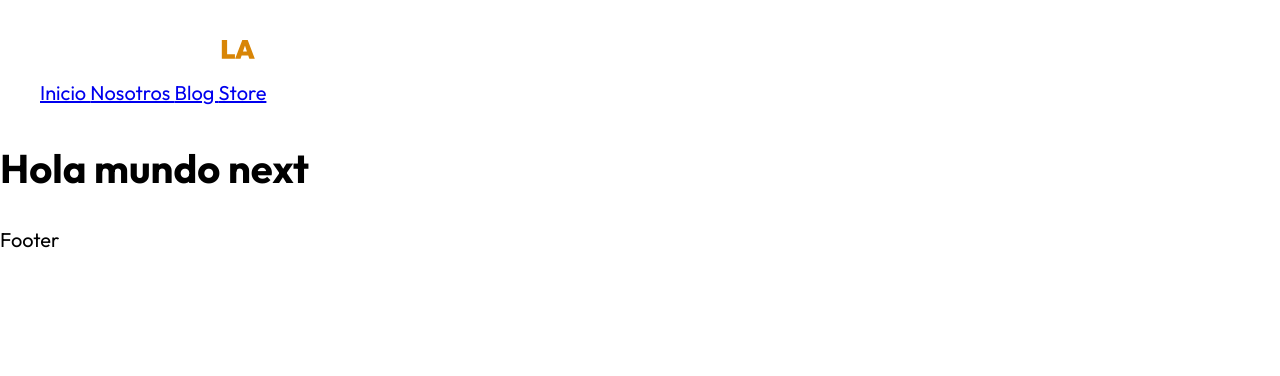
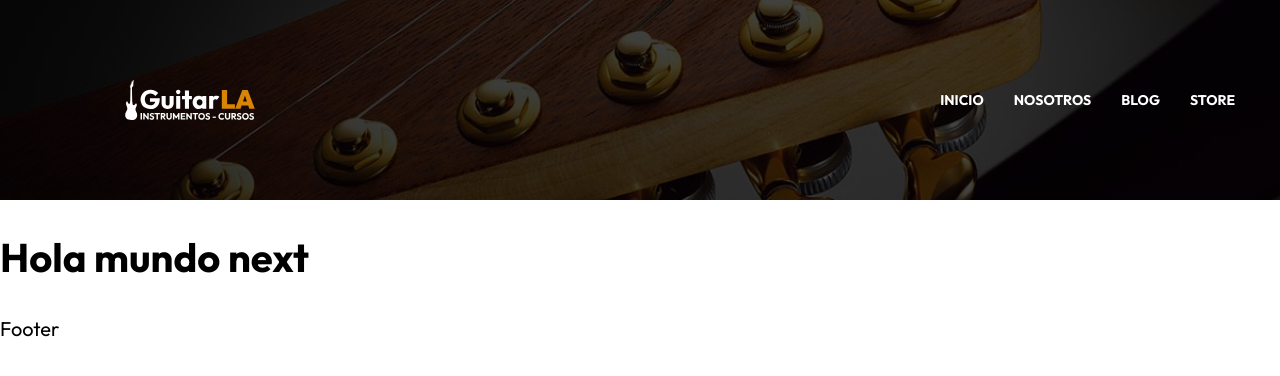
Before and after one commit to Moyrasc/Guitar-LA-Next.js, a Next.js app: page / in a window 1280 px wide. Shown: the top 376 px of the page. Built offline with nearby package versions, Linux system fonts and the light colour scheme.

Commit message:
style component header

```diff
--- a/components/header.js
+++ b/components/header.js
@@ -1,13 +1,14 @@
 import Image from "next/future/image";
 import Link from "next/link";
-import logo from "../public/img/logo.svg"
+import styles from "../styles/header.module.css"
+
 
 const Header = () => {
     return (
-    <header>
-        <div className="container">
+    <header className={styles.header}>
+        <div className={`container ${styles.navigation}`}>
             <Image src="/img/logo.svg" alt="logo "width={300} height={40}/>
-            <nav>
+            <nav className={styles.nav}>
                 <Link href="/"> Inicio </Link>
                 <Link href="/about"> Nosotros </Link>
                 <Link href="/blog"> Blog </Link>
--- /dev/null
+++ b/styles/header.module.css
@@ -0,0 +1,41 @@
+.header {
+    background-image: linear-gradient(to right, rgb(0,0,0,0.8), rgb(0,0,0,0.7)), url(../public/img/header.jpg);
+    padding: 5rem 0;
+    background-position: center;
+    background-size: cover;
+}
+.navigation {
+    display: flex;
+    flex-direction: column;
+    align-items: center;
+}
+@media(min-width:768px) {
+    .navigation {
+        flex-direction: row;
+        justify-content: space-between;
+    }
+}
+.nav {
+    margin-top: 5rem;
+    display: flex;
+    gap: 2rem;
+}
+@media(min-width:768px) {
+    .nav {
+        margin: 0;
+    }
+}
+.nav a {
+    color: var(--white);
+    text-decoration: none;
+    font-size: 1.4rem;
+    font-weight: 700;
+    text-transform: uppercase;
+    padding: 0.5rem;
+    transition-property: background-color;
+    transition-duration: 300ms;
+
+}
+.nav a:hover {
+    background-color: var(--primary);
+}
```
